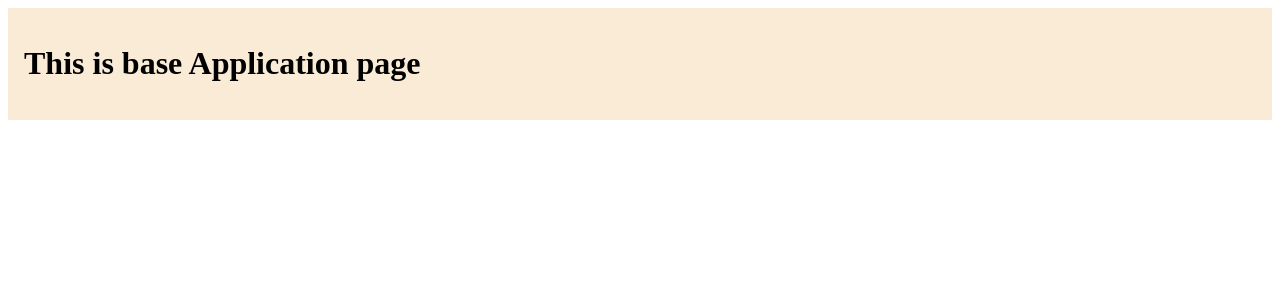
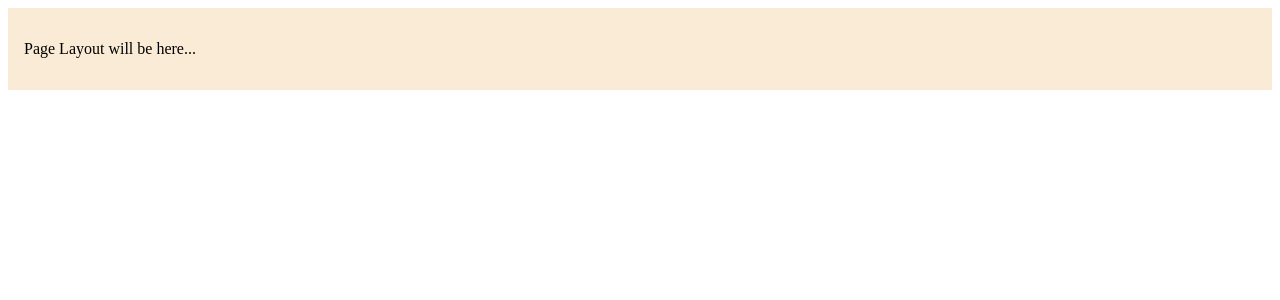
Before and after one commit to prince89arora/princearora.github.io, a React app: page / in a window 1280 px wide. Shown: the top 300 px of the page. Built offline with nearby package versions, Linux system fonts and the light colour scheme.

Commit message:
initial struct

```diff
--- /dev/null
+++ b/src/Application/context/ApplicationContextProvider.ts
@@ -0,0 +1,2 @@
+// import React, { createContext, useState } from "react";
+// import { ApplicationContext } from "./types";
--- a/src/Application/index.tsx
+++ b/src/Application/index.tsx
@@ -1,10 +1,12 @@
-import * as React from 'react';
-import './app.scss'
+import * as React from "react";
+import "./app.scss";
+import PageLayout from "../components/Layout";
+import * as layoutConfig from "./layout-config.json";
 
 export const Application = () => {
-    return (
-        <div className='app'>
-            <h1>This is base Application page</h1>
-        </div>
-    )
-}
+  return (
+    <div className="app">
+      <PageLayout />
+    </div>
+  );
+};
--- /dev/null
+++ b/src/Application/layout-config.json
@@ -0,0 +1,18 @@
+{
+  "root": {
+    "rows": [
+      {
+        "column": [
+          {
+            "id": "intro",
+            "type": "section"
+          },
+          {
+            "id": "contact",
+            "type": "section"
+          }
+        ]
+      }
+    ]
+  }
+}
--- /dev/null
+++ b/src/components/Layout/PageLayout.jsx
@@ -0,0 +1,11 @@
+import * as React from "react";
+
+const PageLayout = () => {
+  return (
+    <>
+      <p>Page Layout will be here...</p>
+    </>
+  );
+};
+
+export default PageLayout;
--- /dev/null
+++ b/src/components/Layout/index.ts
@@ -0,0 +1,3 @@
+import PageLayout from "./PageLayout";
+
+export default PageLayout;
--- a/tsconfig.json
+++ b/tsconfig.json
@@ -2,12 +2,13 @@
   "compilerOptions": {
     "jsx": "react",
     "module": "commonjs",
-    "noImplicitAny": true,
+    "noImplicitAny": false,
     "outDir": "./build/",
     "preserveConstEnums": true,
     "removeComments": true,
     "sourceMap": true,
-    "target": "es5"
+    "target": "es5",
+    "resolveJsonModule": true
   },
   "include": ["src"]
 }
```
Also changed, not shown: src/Application/context/types.ts (added, +13 -0 lines).
